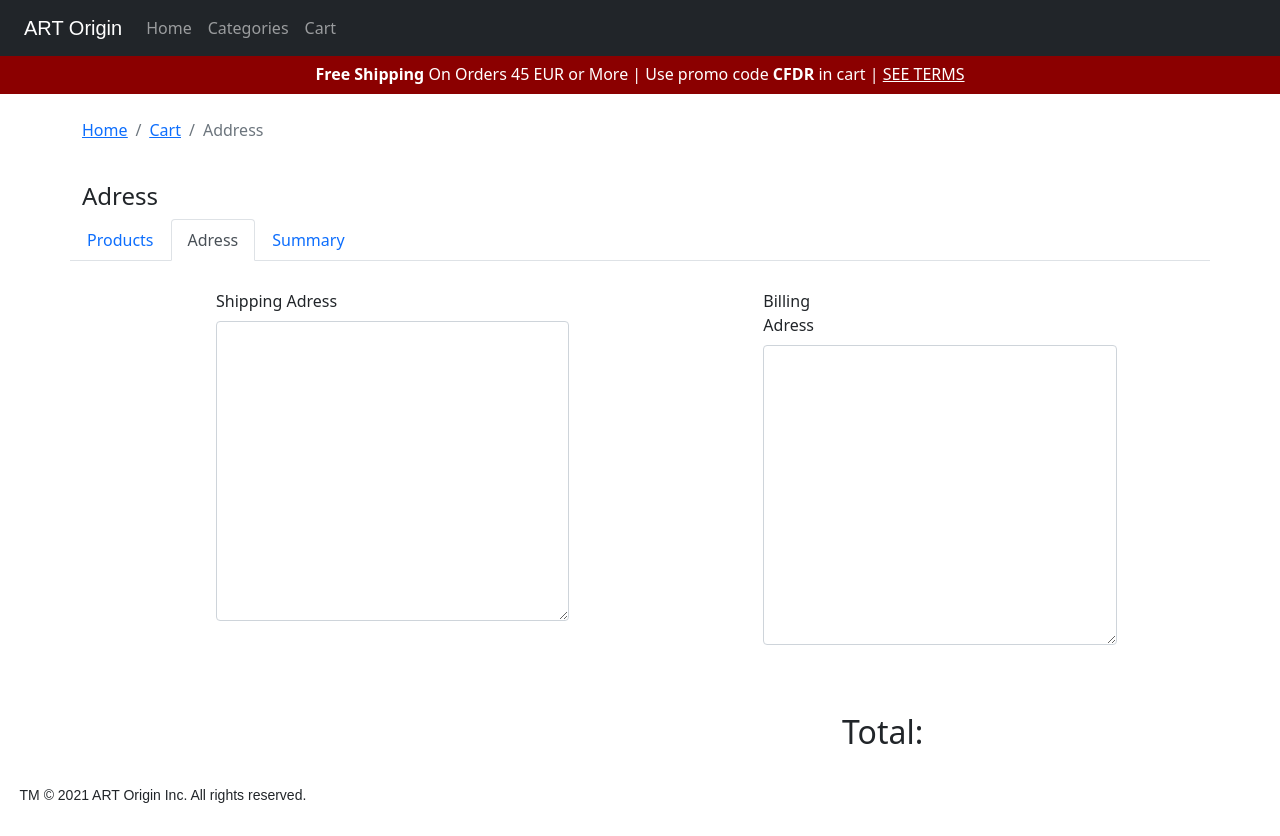
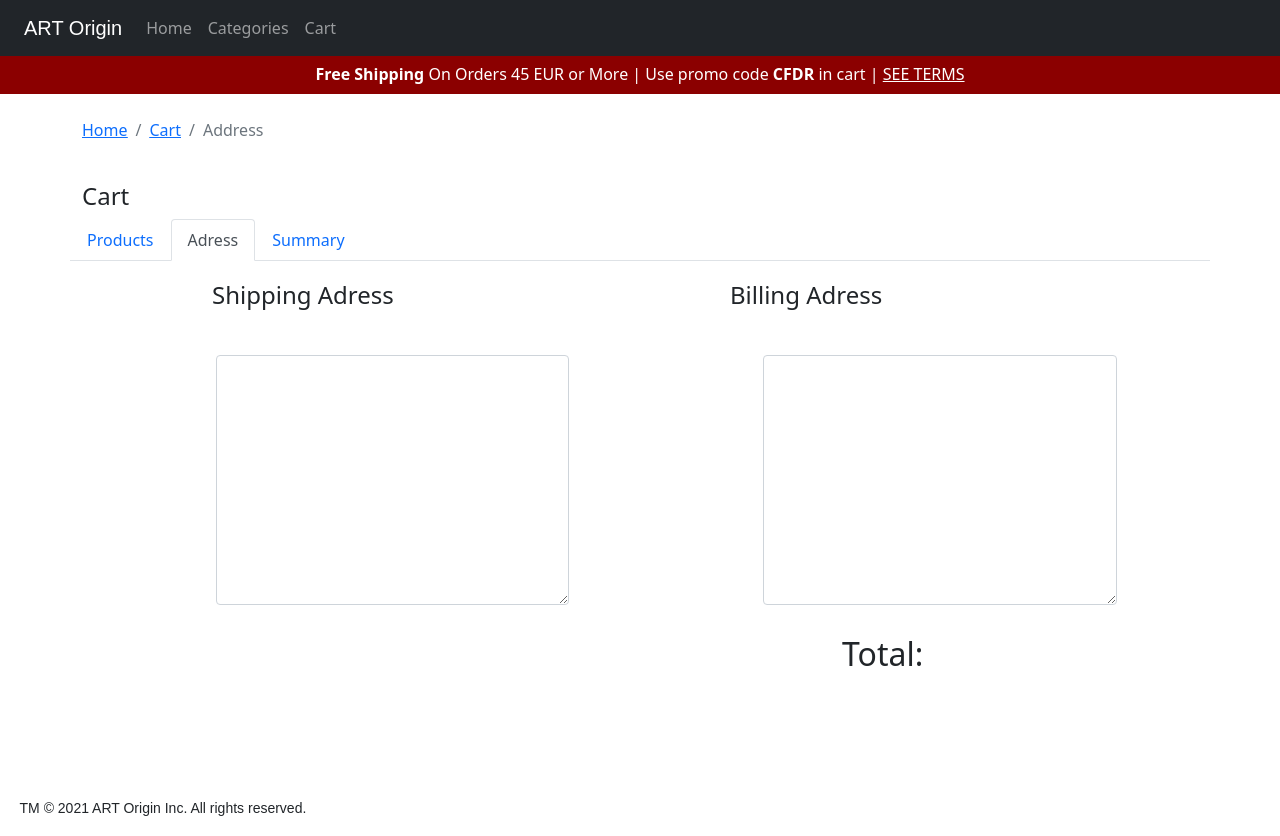
Before and after one commit to Anastasia1207/lesson-24, a React (Create React App) app: page /adress in a window 1280 px wide. Built offline with nearby package versions, Linux system fonts and the light colour scheme.

Commit message:
cart fixed Total

```diff
--- a/src/Components/Adress.js
+++ b/src/Components/Adress.js
@@ -6,7 +6,8 @@ import Table from 'react-bootstrap/Table';
 function Adress() {
 
     return (
-        <div className="container" >
+        <div className="container"  style={{ paddingBottom: "90px" }}>
+           {/* BREADCRUMB */}
             <div className="row">
                 <div className="col my-4">
                     <Breadcrumb >
@@ -16,8 +17,9 @@ function Adress() {
                     </Breadcrumb>
                 </div>
             </div>
+           {/* TABS */}
             <div className="row">
-                <h4>Adress</h4>
+                <h4>Cart</h4>
                 <ul className="nav nav-tabs">
                     <li className="nav-item">
                         <NavLink className="nav-link" aria-current="page" to="/cart">Products</NavLink>
@@ -30,6 +32,14 @@ function Adress() {
                     </li>
 
                 </ul>
+                <div className="row">
+          <div className="col-sm-6">
+                            <h4  style={{paddingTop: "20px", paddingLeft: "130px"}}>Shipping Adress</h4>
+                            </div>
+                            <div className="col-sm-6">
+                            <h4  style={{paddingTop: "20px", paddingLeft: "90px"}}>Billing Adress</h4>
+                            </div>
+                            </div>
                 <div className="col my-4">
                 <Table className="table-default  table-table-sm"  hover size="sm">
 
@@ -38,9 +48,8 @@ function Adress() {
                         <div className="row">
                         <div className="col-md-4">
 
-                                <div class="form-outline mb-5">
-                            <label  style={{paddingLeft: "130px"}} class="form-label" for="form6Example7">Shipping Adress</label>
-            <textarea style={{ marginLeft: "130px", height: "300px" }} class="form-control" id="form6Example7" rows="4"></textarea>
+                                <div className="form-outline mb-6" style={{ paddingBottom: "10px", paddingTop: "10px" }}>
+            <textarea style={{ marginLeft: "130px", height: "250px" }} class="form-control" id="form6Example7" rows="4"></textarea>
 
 
 
@@ -50,9 +59,9 @@ function Adress() {
 
 
           <div className="col-md-4">
-                                <div class="form-outline mb-5">
-                            <label  style={{paddingLeft: "300px"}} class="form-label" for="form6Example7">Billing Adress</label>
-            <textarea style={{  marginLeft: "300px", height: "300px"}} class="form-control" id="form6Example7" rows="4"></textarea>
+
+                            <div className="form-outline mb-6" style={{ paddingBottom: "10px", paddingTop: "10px" }}>
+            <textarea style={{  marginLeft: "300px", height: "250px"}} class="form-control" id="form6Example7" rows="4"></textarea>
 
 
             </div>
@@ -68,7 +77,7 @@ function Adress() {
                 <div className="col-sm-8">
                 </div>
           <div className="col-md-2">
-              <h2>Total:</h2>
+              <h2 >Total:</h2>
           </div>
           </div>
 
--- a/src/Components/Cart.js
+++ b/src/Components/Cart.js
@@ -8,7 +8,8 @@ import Easel from '../Assets/Img/Easel.jpg';
 function Cart() {
 
     return (
-        <div className="container">
+        <div className="container" >
+             {/* BREADCRUMB */}
             <div className="row">
                 <div className="col my-4">
                     <Breadcrumb >
@@ -18,6 +19,7 @@ function Cart() {
                     </Breadcrumb>
                 </div>
             </div>
+            {/* NAVTABS */}
             <div className="row">
                 <h4>Cart</h4>
                 <ul className="nav nav-tabs">
@@ -32,6 +34,7 @@ function Cart() {
                     </li>
 
                 </ul>
+             {/* TABLE */}
                 <Table  bordered hover size="sm" >
                     <thead>
                         <tr>
@@ -41,7 +44,8 @@ function Cart() {
                             <th><h4 style={{ textAlign: "center"}}>Qty</h4></th>
 
                             <th><h4 style={{ textAlign: "center"}}>Price</h4></th>
-                            <th><h4 style={{ textAlign: "center", padding: "0px 20px"}}>Total</h4></th>
+                            <th><h4 style={{ textAlign: "center"}}>Total</h4></th>
+                            <th><h4 style={{ textAlign: "center", padding: "0px 20px"}}></h4></th>
 
                         </tr>
                     </thead>
@@ -65,6 +69,7 @@ function Cart() {
                             </div></td>
                             <td style={{ paddingTop: "40px", paddingLeft: "2%"}}><input type="number" value="1" min="0" max="100" stap="5" /></td>
                             <td style={{ paddingTop: "40px", textAlign: "center"}}>9.99 EUR</td>
+                            <td style={{ paddingTop: "40px", textAlign: "center"}}></td>
                             <td><button type="button" style={{ padding: "38%"}} class="btn ">&#128465;</button></td>
                         </tr>
                         <tr>
@@ -87,6 +92,7 @@ function Cart() {
                             <td style={{ paddingTop: "40px", paddingLeft: "2%"}}><input type="number" value="1" min="0" max="100" stap="5" /></td>
 
                             <td style={{ paddingTop: "40px", textAlign: "center"}}>12.75 EUR</td>
+                            <td style={{ paddingTop: "40px", textAlign: "center"}}></td>
                             <td><button type="button" style={{ padding: "38%"}} class="btn ">&#128465;</button></td>
                         </tr>
                         <tr>
@@ -108,6 +114,7 @@ function Cart() {
                             </div></td>
                             <td style={{ paddingTop: "40px", paddingLeft: "2%"}} ><input type="number" value="1" min="0" max="100" stap="5" /></td>
                             <td style={{ paddingTop: "40px", textAlign: "center"}}>20 EUR</td>
+                            <td style={{ paddingTop: "40px", textAlign: "center"}}></td>
                             <td><button type="button" style={{ padding: "38%"}} class="btn ">&#128465;</button></td>
 
 
--- a/src/Components/Categories3.js
+++ b/src/Components/Categories3.js
@@ -11,6 +11,7 @@ function Categories3() {
     return (
 
         <div className="container">
+        {/* BREADCRUMB */}
             <div className="row">
                 <div className="col my-4">
                     <Breadcrumb>
@@ -18,6 +19,7 @@ function Categories3() {
                         <Breadcrumb.Item active>Categories</Breadcrumb.Item>
                     </Breadcrumb>
                 </div>
+                {/* CATEGORIES */}
                     <div className="row">
                         <div className="col">
                             <h4>Categories</h4>
--- a/src/Components/Category1.js
+++ b/src/Components/Category1.js
@@ -1,12 +1,12 @@
 import { NavLink } from 'react-router-dom';
 import Breadcrumb from 'react-bootstrap/Breadcrumb';
-
 import Brushes1 from '../Assets/Img/Brushes1.jpg';
 
 function Category1() {
 
     return (
         <div className="container">
+             {/* BREADCRUMB */}
             <div className="row">
                 <div className="col my-4">
                     <Breadcrumb >
@@ -16,7 +16,7 @@ function Category1() {
                     </Breadcrumb>
                 </div>
             </div>
-
+             {/* CATEGORY */}
             <div className="row">
                 <div className="col">
                     <h4>Brushes and Painting Tools</h4>
--- a/src/Components/Footer.js
+++ b/src/Components/Footer.js
@@ -3,13 +3,10 @@ function Footer() {
     return (
         <div className="container-fluid">
             <div className="row">
+<p style={{ fontFamily: "fantasy"}} ><small>&nbsp; TM   &#169; 2021 ART Origin Inc. All rights reserved.</small></p>
 
-
-
-            <p style={{ fontFamily: "fantasy"}} ><small>&nbsp; TM   &#169; 2021 ART Origin Inc. All rights reserved.</small></p>
-
-        </div>
-        </div>
+            </div>
+       </div>
     )
 }
 
--- a/src/Components/Header.js
+++ b/src/Components/Header.js
@@ -22,9 +22,6 @@ function Header() {
                             <li className="nav-item">
                                 <NavLink className="nav-link" to="/cart">Cart</NavLink>
                             </li>
-                            {/* <li className="nav-item">
-          <NavLink className="nav-link" to="/Categories3">Categories3</NavLink>
-        </li> */}
                         </ul>
                     </div>
                 </div>
--- a/src/Components/Product1.js
+++ b/src/Components/Product1.js
@@ -3,7 +3,6 @@ import Breadcrumb from 'react-bootstrap/Breadcrumb';
 import { NavLink } from 'react-router-dom';
 import Alert from 'react-bootstrap/Alert'
 import './Style/Lightbox.css';
-
 import stars from '../Assets/Img/stars.png';
 
 function Product1() {
--- a/src/Components/Summary.js
+++ b/src/Components/Summary.js
@@ -8,18 +8,21 @@ import Easel from '../Assets/Img/Easel.jpg';
 function Summary() {
 
     return (
-        <div className="container">
+        <div className="container" style={{ paddingBottom: "60px" }}>
+             {/* BREADCRUMB */}
             <div className="row">
                 <div className="col my-4">
                     <Breadcrumb >
                         <Breadcrumb.Item><NavLink exact to="/">Home</NavLink></Breadcrumb.Item>
                         <Breadcrumb.Item><NavLink to="/cart">Cart</NavLink></Breadcrumb.Item>
-                        <Breadcrumb.Item active>Products</Breadcrumb.Item>
+                        <Breadcrumb.Item active>Summary</Breadcrumb.Item>
                     </Breadcrumb>
                 </div>
             </div>
+
+              {/* NAVTAB */}
             <div className="row">
-                <h4>Summary</h4>
+                <h4>Cart</h4>
                 <ul className="nav nav-tabs">
                     <li className="nav-item">
                         <NavLink className="nav-link" aria-current="page" to="/cart">Products</NavLink>
@@ -32,6 +35,7 @@ function Summary() {
                     </li>
                 </ul>
 
+                 {/* SUMMARY TAB */}
                 <div className="row">
                 <div className="col my-2" style={{ paddingTop: "60px"}}>
 <h4>Shipping Adress</h4>
@@ -57,6 +61,7 @@ function Summary() {
                             <th><h4 style={{ textAlign: "center"}}>Qty</h4></th>
 
                             <th><h4 style={{ textAlign: "center"}}>Price</h4></th>
+                            <th><h4 style={{ textAlign: "center"}}>Total</h4></th>
                             <th><h4 style={{ textAlign: "center", padding: "0px 20px"}}>Total</h4></th>
 
 
```
